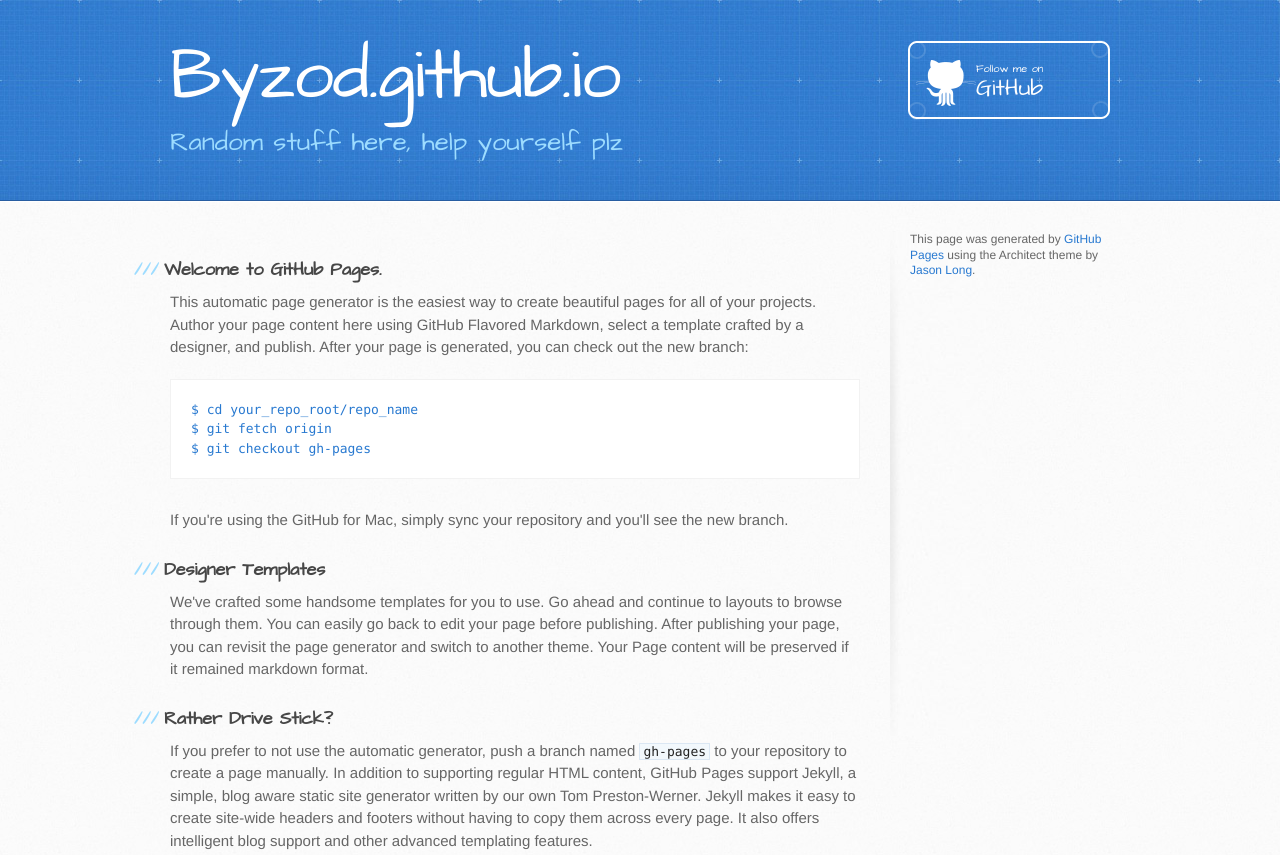
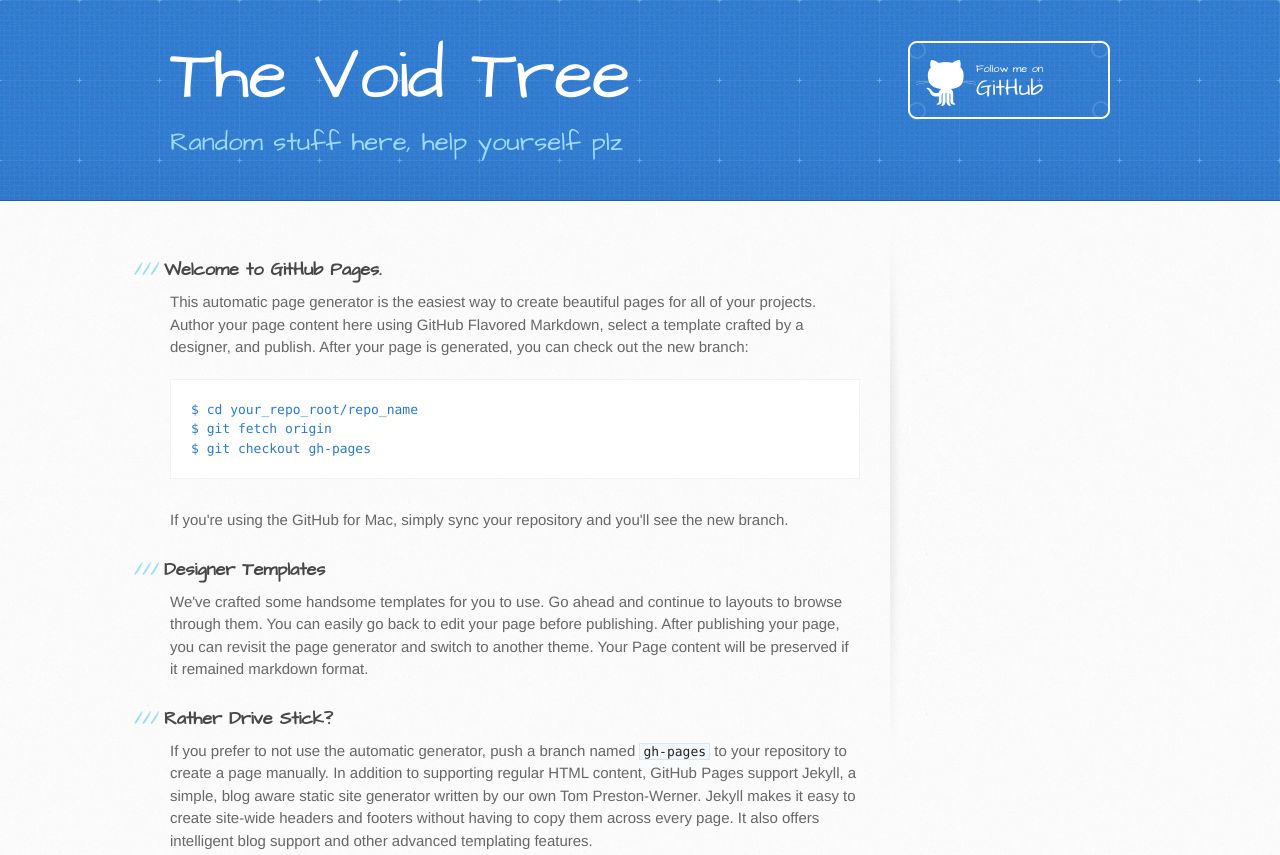
Before and after one commit to byzod/byzod.github.io, a plain HTML site: page index.html in a window 1280 px wide. Shown: the top 855 px of the page. Drawn offline with Linux system fonts and the light colour scheme.

Commit message:
Index encoding & favicon

```diff
--- a/index.html
+++ b/index.html
@@ -3,6 +3,7 @@
   <head>
     <meta charset='utf-8'>
     <meta http-equiv="X-UA-Compatible" content="chrome=1">
+	<link rel="icon" href="favicon.ico" type="image/x-icon" />
     <meta name="viewport" content="width=device-width, initial-scale=1, maximum-scale=1">
     <link href='https://fonts.googleapis.com/css?family=Architects+Daughter' rel='stylesheet' type='text/css'>
     <link rel="stylesheet" type="text/css" href="stylesheets/stylesheet.css" media="screen" />
@@ -13,13 +14,13 @@
     <script src="//html5shiv.googlecode.com/svn/trunk/html5.js"></script>
     <![endif]-->
 
-    <title>Byzod.github.io by byzod</title>
+    <title>The Void Tree</title>
   </head>
 
   <body>
     <header>
       <div class="inner">
-        <h1>Byzod.github.io</h1>
+        <h1>The Void Tree</h1>
         <h2>Random stuff here, help yourself plz</h2>
         <a href="https://github.com/byzod" class="button"><small>Follow me on</small>GitHub</a>
       </div>
@@ -59,7 +60,6 @@ $ git checkout gh-pages
         <aside id="sidebar">
 
 
-          <p>This page was generated by <a href="pages.github.com">GitHub Pages</a> using the Architect theme by <a href="http://twitter.com/jasonlong">Jason Long</a>.</p>
         </aside>
       </div>
     </div>
```
Also changed, not shown: favicon.ico (added).
